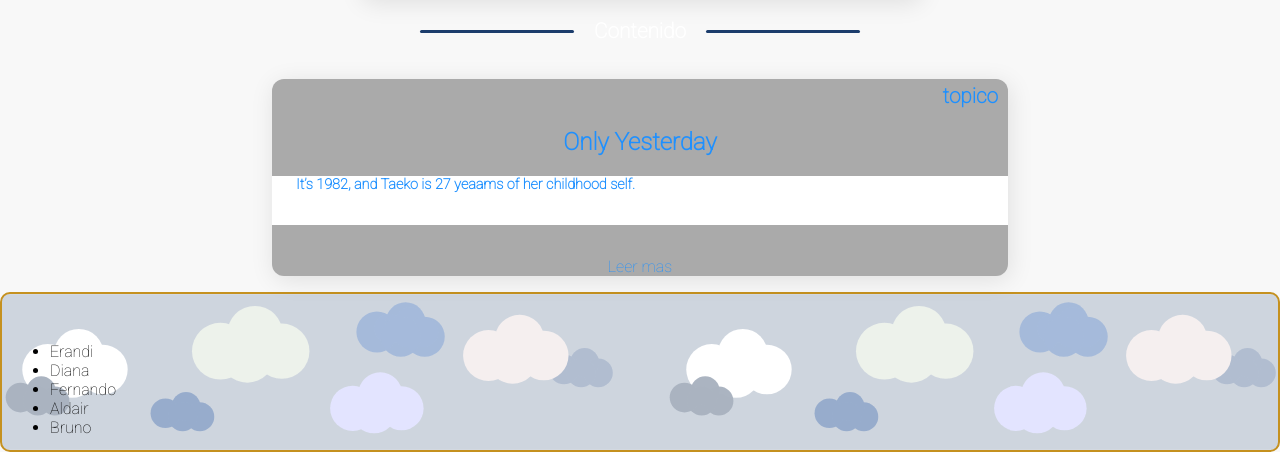
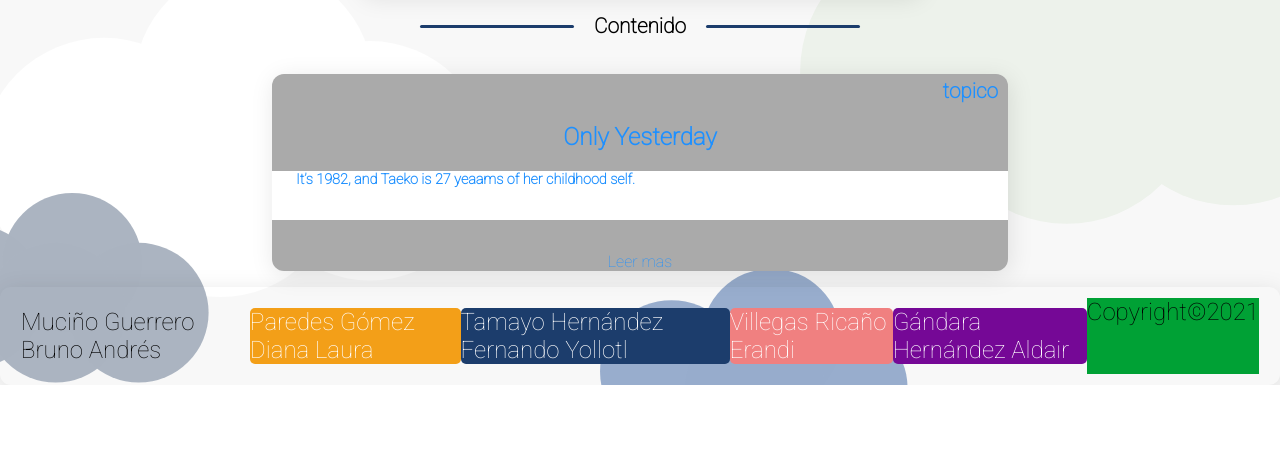
Before and after one commit to yollotltamayo/webmac, a Flask app: page / in a window 1280 px wide. Shown: the part 957-1409 px from the top of the page. After the commit the page ends 1342 px from the top, so only its background shows below. Run offline with Flask 2, Linux system fonts and the light colour scheme; a user stored in the database is signed in; parts of the project's set-up code (start-up, migrations or seed data) failed here and were passed over; some libraries are stand-ins or nearby versions.

Commit message:
agrega nubes de fondo y footer

```diff
--- a/static/css/style.css
+++ b/static/css/style.css
@@ -118,21 +118,8 @@ nav > ul :first-child {
                        "footer footer footer  footer footer";
   grid-template-columns: repeat(5,1fr);
   grid-template-rows: auto auto auto auto;
-  background:transparent;
-}
-#nubes {
-  position:absolute;
-  display: grid;
-  height: 100%;
-  width:100%;
-  z-index:-1;
-  grid-template-columns: repeat(8,1fr);
-  grid-template-rows: repeat(100,calc(100%/8));
-}
-.nube {
-    position:absolute;
-    display:none;
-
+  background:url("/multimedia/imagenes/nubes.svg");
+  animation:mueveNubes 400s linear infinite;
 }
 nav {
   grid-area: nav;
@@ -414,22 +401,34 @@ input[type="submit"]:hover {
 footer > ul {
   margin: 3em;
   padding: 0;
+  margin:0;
+  list-style:none;
+  grid-area:nombres;
+  color:transparent;
+  display:flex;
+  flex-direction:row;
+  justify-content:space-evenly;
+  color:black;
 }
 
+footer > ul > li {
+    color: white;
+    /*opacity: 0.5!important;*/
+    border-radius: 5px;
+    margin: 10px 0px
+}
 footer {
   overflow: hidden;
-  border: 2px #c5911f solid;
+  /*border: 2px  solid;*/
   border-radius: 10px;
   grid-area: footer;
+  display:grid;
+  grid-template-areas: "nombres copyright";
+  grid-template-columns: auto auto;
+  grid-template-rows: auto;
+  transition: height 0.5s linear;
 }
 
-.nubes {
-  height: 10em;
-  background: url("/multimedia/imagenes/nubes.svg");
-  background-repeat: repeat;
-  background-size: auto 100%;
-  animation: mueveNubes 6500s linear infinite;
-}
 
 @keyframes mueveNubes {
   from {
@@ -519,6 +518,8 @@ img{
   transition: 0.6s ease;
   border-radius: 0 3px 3px 0;
   user-select: none;
+  margin-top: -22px;
+  padding: 16px;
 }
 
 .sig {
@@ -570,8 +571,6 @@ img{
   position: absolute;
   top: 30%;
   width: 100%;
-  margin-top: -22px;
-  padding: 16px;
   color: white;
   justify-content:space-between;
 }
@@ -599,8 +598,8 @@ img{
 .barritas > h3{
     padding:0;
     margin:0;
-    color:white;
-    font-size:1.3em;
+    color:black;
+    font-size:1.3rem;
 }
 .barrita  {
     margin: 0 20px;
@@ -610,5 +609,7 @@ img{
     vertical-align: middle;
     border-radius: 64px 64px 64px 64px;
     background-color: #1c3d6c;
-
 }
+.copyright  {
+    grid-area:copyright;
+}
--- a/static/js/index.js
+++ b/static/js/index.js
@@ -42,26 +42,6 @@ function loadDom(data) {
 fetch('https://ghibliapi.herokuapp.com/films')
     .then(res => res.json())
     .then(data => loadDom(data));
-function appendSvg() {
-    const changeSvg = (n) => {
-        let svg = `<div class="nube">
-    <svg height="100px" width="100px" height="100px" version="1.1" viewBox="0 0 30.753 19.727" xmlns="http://www.w3.org/2000/svg">
-        <g transform="translate(-45.794 .83433)" fill="black">
-        <circle cx="53.171" cy="10.82" r="7.377" style="paint-order:markers fill stroke"/>
-        <circle cx="62.036" cy="6.3613" r="7.1957" style="paint-order:markers fill stroke"/>
-        <circle cx="69.351" cy="11.398" r="7.1957" style="paint-order:markers fill stroke"/>
-        <circle cx="60.451" cy="11.697" r="7.1957" style="paint-order:markers fill stroke"/>
-        </g>
-    </svg>
-    </div>`;
-        return svg;
-    };
-    var nubes = document.getElementById('nubes');
-    for (var i = 0; i < 10; i++) {
-        nubes.insertAdjacentHTML("beforebegin", changeSvg(i));
-    }
-}
-appendSvg();
 var index = 1;
 muestraPag(index);
 function aumentoPag(n) {
--- a/templates/index.html
+++ b/templates/index.html
@@ -1,31 +1,7 @@
 {% extends "layout.html" %}
 {% block title %}Home{% endblock %}
 {% block content %}
-<section id="layout">
-<div id="nubes" style="display:none">
-    <div class="nube">
-    <svg height="20%" width="100px" height="100px" version="1.1" viewBox="0 0 30.753 19.727" xmlns="http://www.w3.org/2000/svg">
-        <g transform="translate(-45.794 .83433)" fill="black">
-        <circle cx="53.171" cy="10.82" r="7.377" style="paint-order:markers fill stroke"/>
-        <circle cx="62.036" cy="6.3613" r="7.1957" style="paint-order:markers fill stroke"/>
-        <circle cx="69.351" cy="11.398" r="7.1957" style="paint-order:markers fill stroke"/>
-        <circle cx="60.451" cy="11.697" r="7.1957" style="paint-order:markers fill stroke"/>
-        </g>
-    </svg>
-    </div>
-
-    <div class="nube">
-    <svg width="100px" height="100px" version="1.1" viewBox="0 0 30.753 19.727" xmlns="http://www.w3.org/2000/svg">
-        <g transform="translate(-45.794 .83433)" fill="black">
-        <circle cx="53.171" cy="10.82" r="7.377" style="paint-order:markers fill stroke"/>
-        <circle cx="62.036" cy="6.3613" r="7.1957" style="paint-order:markers fill stroke"/>
-        <circle cx="69.351" cy="11.398" r="7.1957" style="paint-order:markers fill stroke"/>
-        <circle cx="60.451" cy="11.697" r="7.1957" style="paint-order:markers fill stroke"/>
-        </g>
-    </svg>
-    </div>
-</div>
-
+<section class="nubes" id="layout">
     <nav id="main-nav">
         <ul>
             <li class="user">
@@ -148,10 +124,7 @@
             <h3>Recursos Digitales</h3>
             <div class="barrita"></div>
             </div>
-            <iframe class= "forms" src="https://www.youtube.com/embed/R6hGmXEjmuc" style="height:315px;width:560px"
-                title="YouTube video player" frameborder="0" allow="accelerometer; autoplay; clipboard-write; encrypted-media; gyroscope; picture-in-picture"
-                allowfullscreen>
-            </iframe>
+            <iframe class="forms" width="560" height="315" src="https://www.youtube.com/embed/KO00XyKtWNk" title="YouTube video player" frameborder="0" allow="accelerometer; autoplay; clipboard-write; encrypted-media; gyroscope; picture-in-picture" allowfullscreen></iframe>
         </div>
             <div class="barritas">
             <div class="barrita"></div>
@@ -168,6 +141,16 @@
             <button>  Leer mas</button>
         </div>
     </main>
+    <footer class="forms" >
+        <ul>
+            <li style="color:black">Muciño Guerrero Bruno Andrés</li>
+            <li style="background:#f39f18;">Paredes Gómez Diana Laura</li>
+            <li style="background:#1c3d6c;">Tamayo Hernández Fernando Yollotl</li>
+            <li style="background:#f08080;">Villegas Ricaño Erandi</li>
+            <li style="background:#750896;">Gándara Hernández Aldair</li>
+        </ul>
+        <div style="background:#00a135;"class="copyright">Copyright©2021</div>
+    </footer>
 </section>
 <canvas id="salvapantallas"></canvas>
 <script src="js/index.js" defer></script>
--- a/templates/layout.html
+++ b/templates/layout.html
@@ -9,15 +9,6 @@
     </head>
     <body>
         {% block content %}{% endblock %}
-    <footer class="nubes">
-        <ul>
-            <li>Erandi</li>
-            <li>Diana</li>
-            <li>Fernando</li>
-            <li>Aldair</li>
-            <li>Bruno</li>
-        </ul>
-    </footer>
     </body>
     <audio id="vapor"><source src="multimedia/audio/mac2.mp3"></source>
     <script>
```
Also changed, not shown: static/js/index.ts (+0 -21 lines), base.sqlite, static/multimedia/imagenes/nubes.svg, 1 other file.
